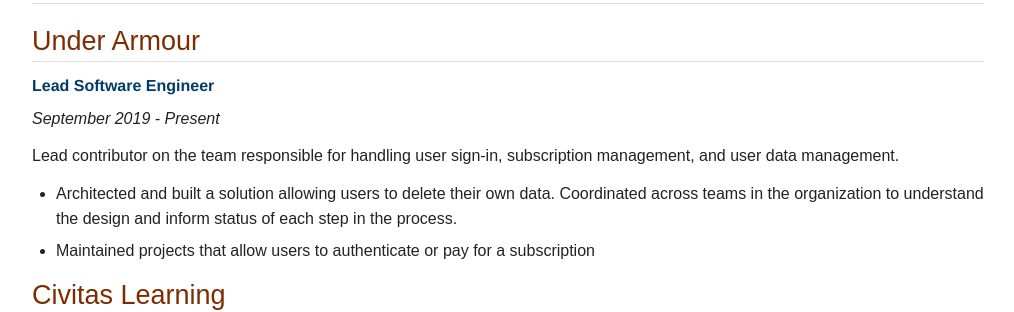
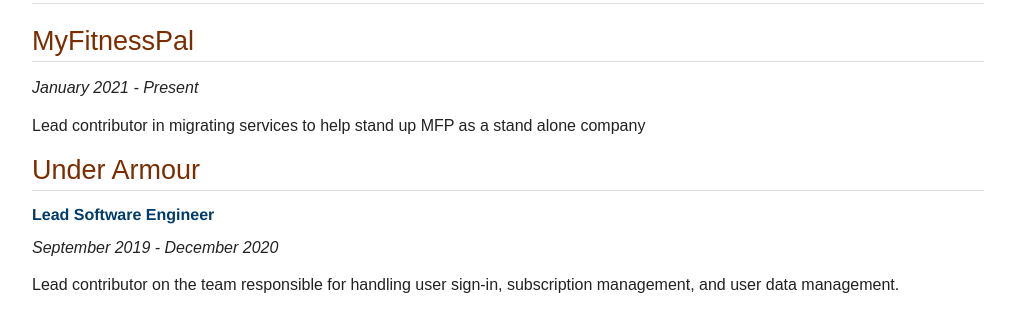
Before and after one commit to edenatx/MyResumeBuilder, a plain HTML site: page index.html in a window 1280 px wide. Shown: the part 499-811 px from the top of the page, without its empty margins (132-1146 px from the left). Drawn offline with Linux system fonts and the light colour scheme.

Commit message:
deploy: 04423b4b0afea013f97d1596374809adf05d68e9

```diff
--- a/index.html
+++ b/index.html
@@ -676,10 +676,19 @@ Github: <a href="https://github.com/edenatx" class="bare">https://github.com/ede
 <h2 id="_experience">Experience</h2>
 <div class="sectionbody">
 <div class="sect2">
+<h3 id="_myfitnesspal">MyFitnessPal</h3>
+<div class="paragraph">
+<p><em>January 2021 - Present</em></p>
+</div>
+<div class="paragraph">
+<p>Lead contributor in migrating services to help stand up MFP as a stand alone company</p>
+</div>
+</div>
+<div class="sect2">
 <h3 id="_under_armour">Under Armour</h3>
 <div class="paragraph">
 <div class="title">Lead Software Engineer</div>
-<p><em>September 2019 - Present</em></p>
+<p><em>September 2019 - December 2020</em></p>
 </div>
 <div class="paragraph">
 <p>Lead contributor on the team responsible for handling user sign-in, subscription management, and user data management.</p>
@@ -821,7 +830,7 @@ University of Texas, 2008</p>
 </div>
 <div id="footer">
 <div id="footer-text">
-Last updated 2020-07-29 21:49:02 UTC
+Last updated 2021-03-11 03:41:12 UTC
 </div>
 </div>
 </body>
```
